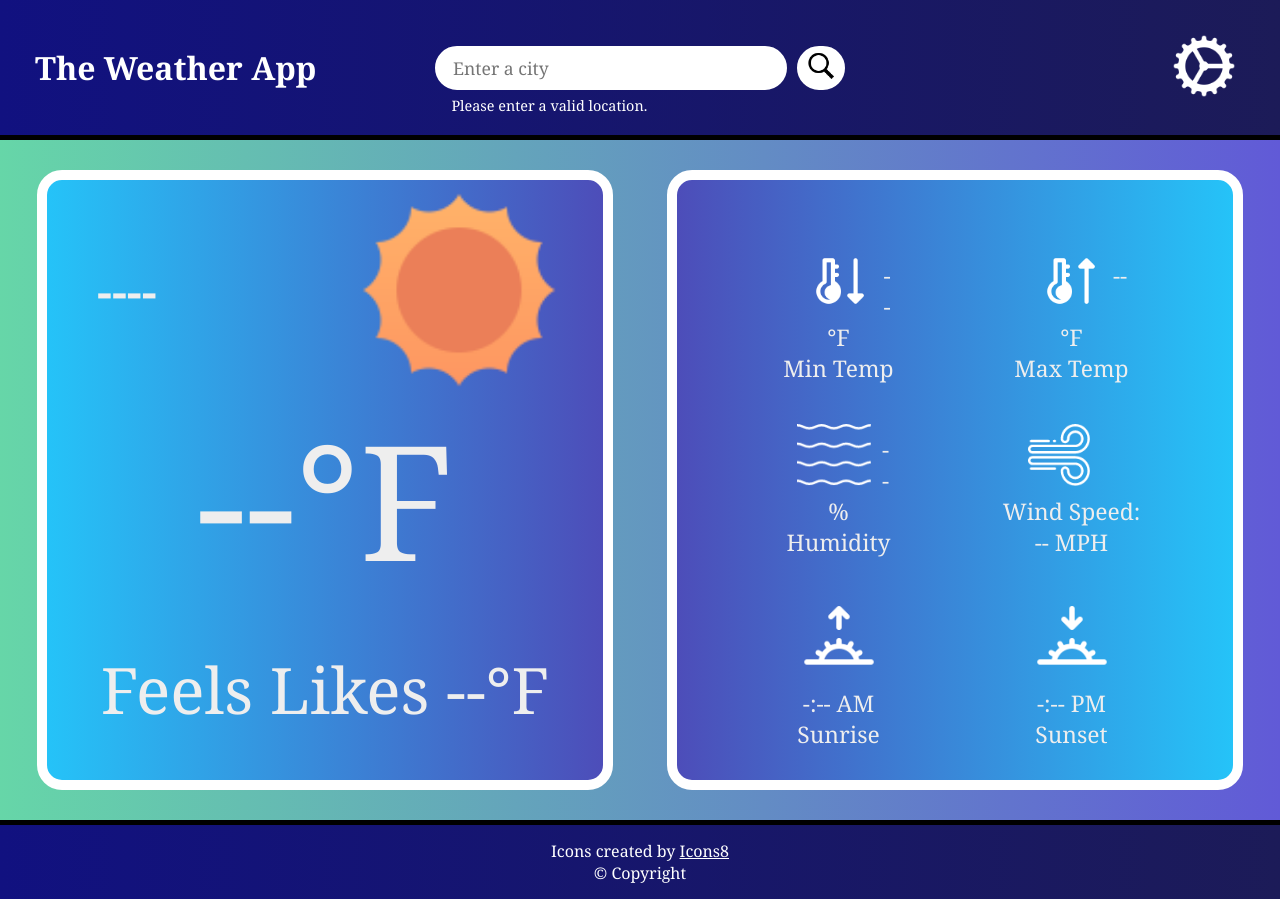
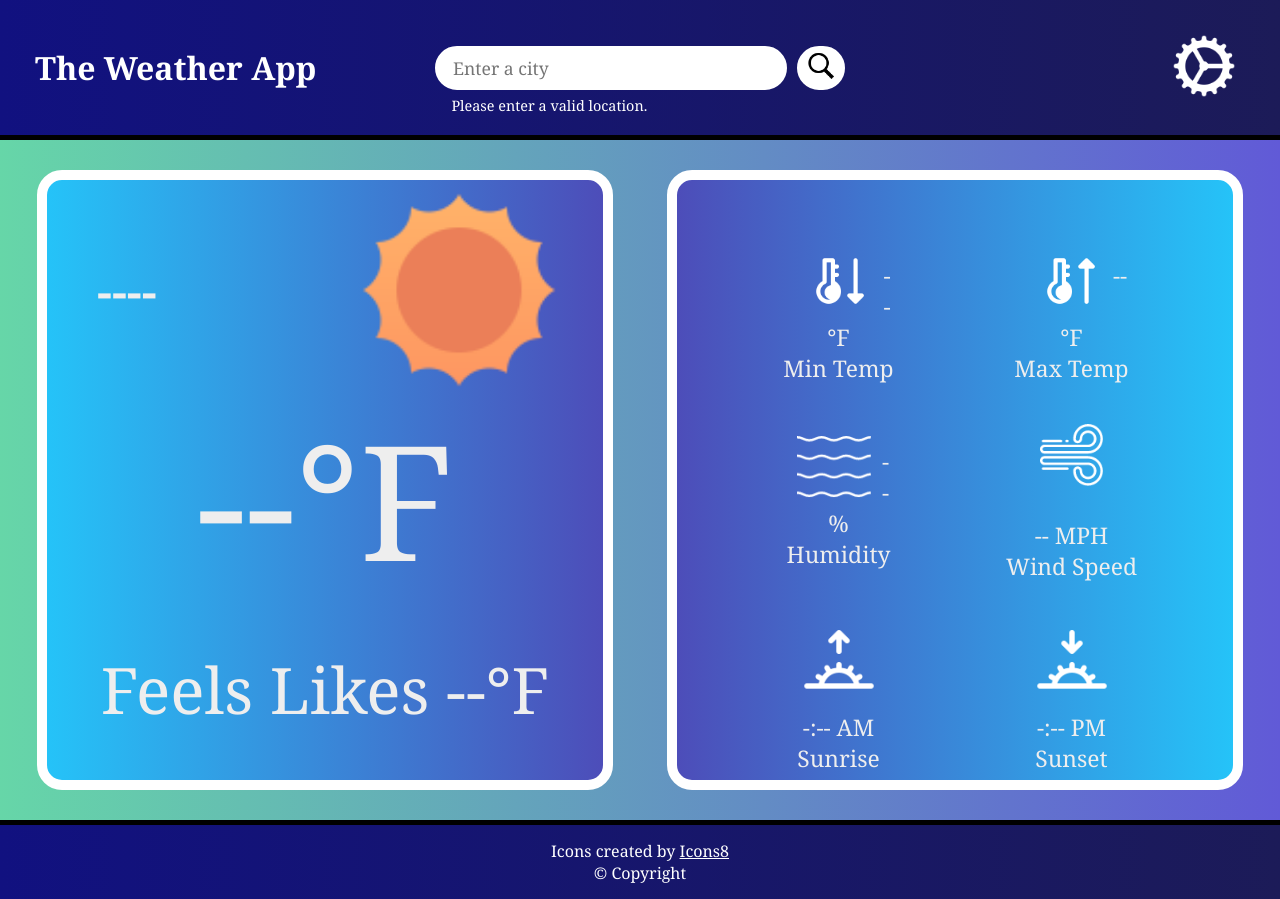
Before and after one commit to Bernard-Vitale/Weather-Website, a website: page weather_website/public/index.html in a window 1280 px wide. Drawn offline with Linux system fonts and the light colour scheme; no server answers.

Commit message:
Updated Screenshot

```diff
--- a/weather_website/public/index.html
+++ b/weather_website/public/index.html
@@ -83,9 +83,8 @@
 
                 <div id="wind" class="extraInfo">
                     <img src="images/wind.png" alt="Wind Icon"><br>
-                    <p>Wind Speed:</p>
                     <p id="windText">-- MPH</p>
-
+                    <p>Wind Speed</p>
                 </div>
 
                 <div id="sunrise" class="extraInfo">
@@ -99,7 +98,6 @@
                     <p id="sunsetText">-:-- PM </p>
                     <p>Sunset</p>
                 </div>
-
 
             </div>
             </div>
--- a/weather_website/public/style.css
+++ b/weather_website/public/style.css
@@ -318,6 +318,10 @@ header #errorMessage{
     font-size: 1em;
 }
 
+.extraInfo{
+    display: block;
+}
+
 .extraInfo p{
     font-size: 1.3em;
     text-align: center;
@@ -380,6 +384,8 @@ header #errorMessage{
 
     display: block;
 }
+
+
 
 
 #sunset img, #sunrise img{
@@ -452,7 +458,12 @@ header #errorMessage{
         display: inline-block;
     }
 
-    #wind img, #minTemp img, #maxTemp img{
+    #wind{
+        display: flex;
+        flex-direction: column;
+    }
+
+    #minTemp img, #maxTemp img{
         margin-left:15px;
     }
 
```
Also changed, not shown: Screenshot.PNG.
